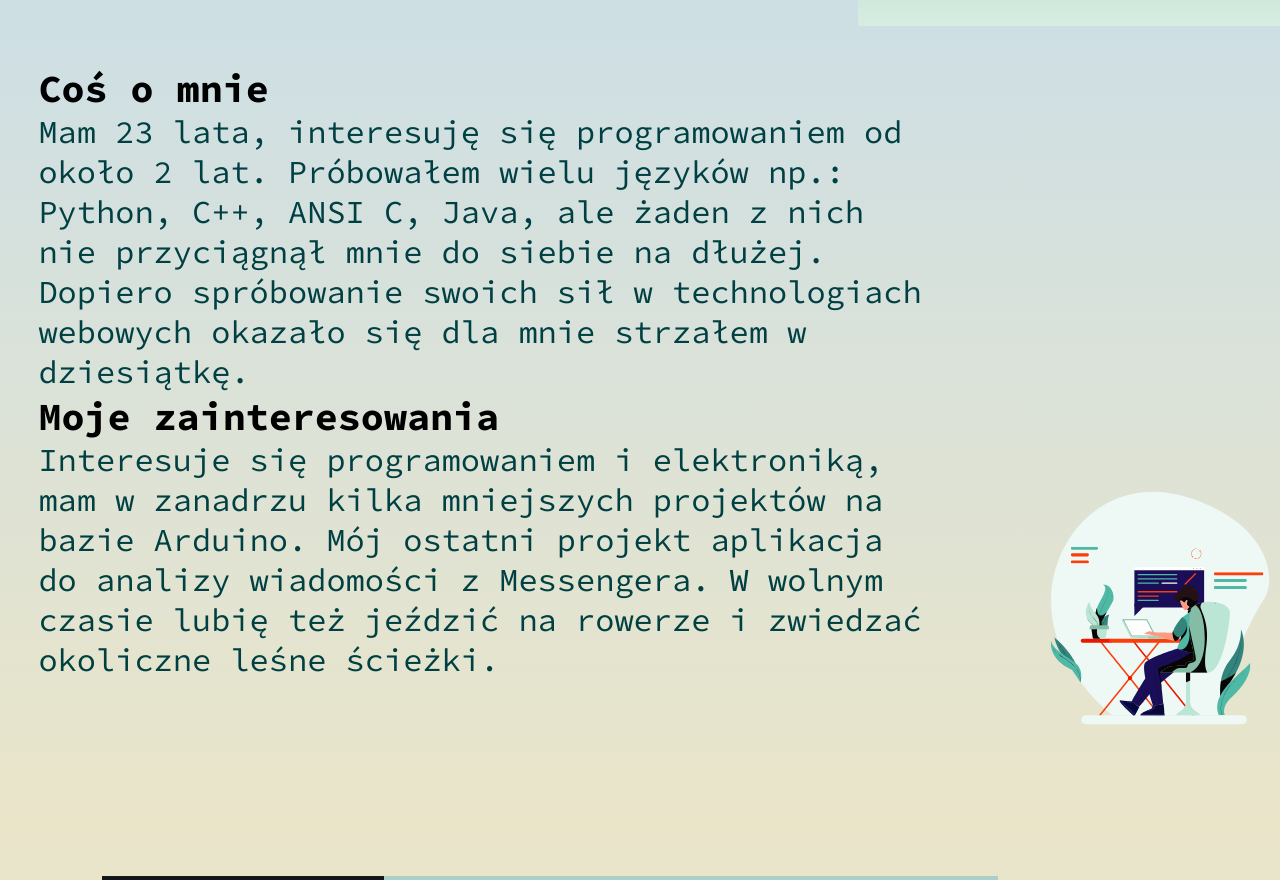
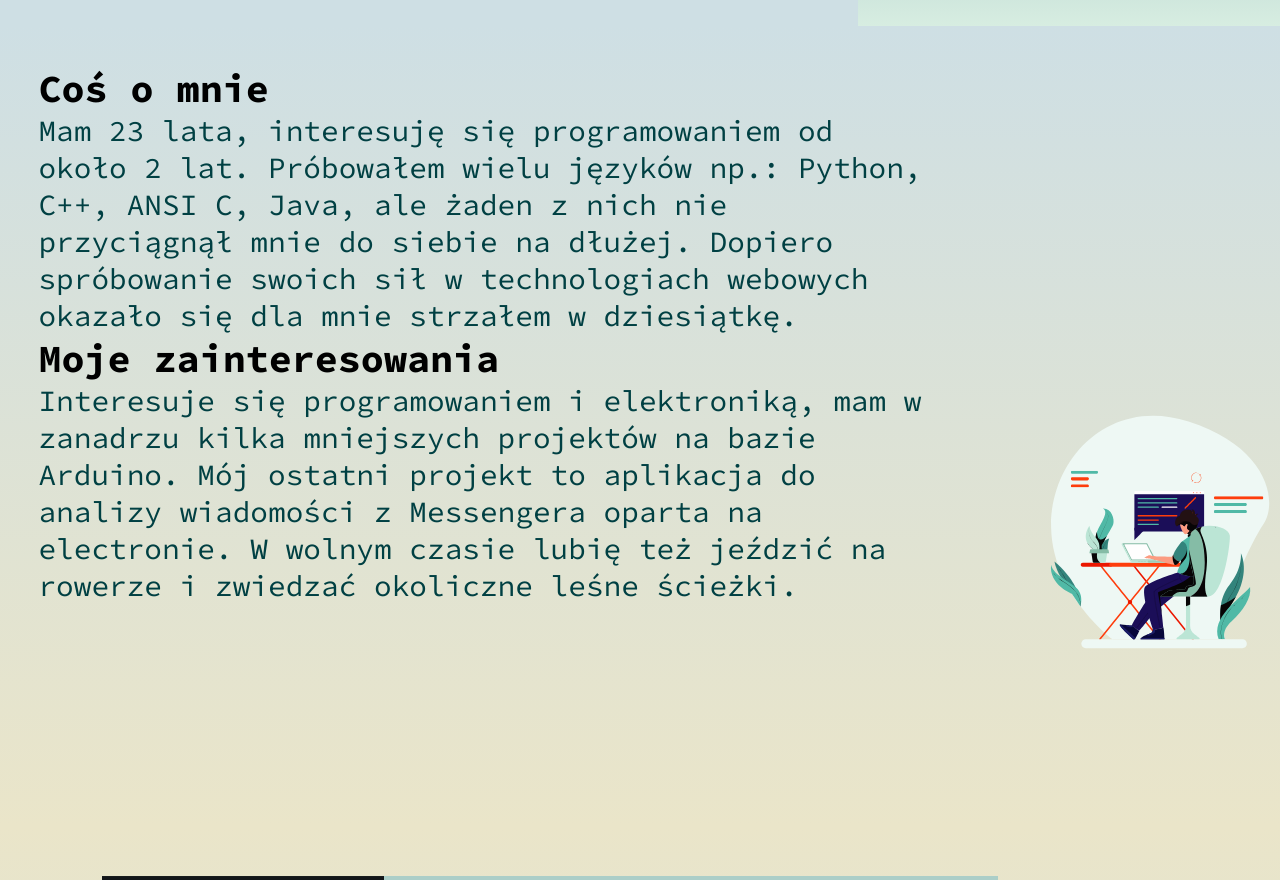
Before and after one commit to MarcelinaZiolkiewicz/MichalZiolkiewicz.github.io, a plain HTML site: page index.html in a window 1280 px wide. Shown: the part 774-1654 px from the top of the page. Drawn offline with nearby package versions, Linux system fonts and the light colour scheme.

Commit message:
Poprawiony tekst i skalowanie

```diff
--- a/index.html
+++ b/index.html
@@ -36,7 +36,7 @@
               <h3>Coś o mnie</h3>
               <p>Mam 23 lata, interesuję się programowaniem od około 2 lat. Próbowałem wielu języków np.: Python, C++, ANSI C, Java, ale żaden z nich nie przyciągnął mnie do siebie na dłużej. Dopiero spróbowanie swoich sił w technologiach webowych okazało się dla mnie strzałem w dziesiątkę. </p>
               <h3>Moje zainteresowania</h3>
-              <p>Interesuje się programowaniem i elektroniką, mam w zanadrzu kilka mniejszych projektów na bazie Arduino. Mój ostatni projekt aplikacja do analizy wiadomości z Messengera. W wolnym czasie lubię też jeździć na rowerze i zwiedzać okoliczne leśne ścieżki.</p>
+              <p>Interesuje się programowaniem i elektroniką, mam w zanadrzu kilka mniejszych projektów na bazie Arduino. Mój ostatni projekt to aplikacja do analizy wiadomości z Messengera oparta na electronie. W wolnym czasie lubię też jeździć na rowerze i zwiedzać okoliczne leśne ścieżki.</p>
           </div>
           <div id="coding"></div>
       </div>
--- a/style.css
+++ b/style.css
@@ -123,7 +123,7 @@ body{
 }
 
 .aboutText p{
-    font-size: 2.5vw;
+    font-size: 2.3vw;
     color: #004043;
 }
 
```
